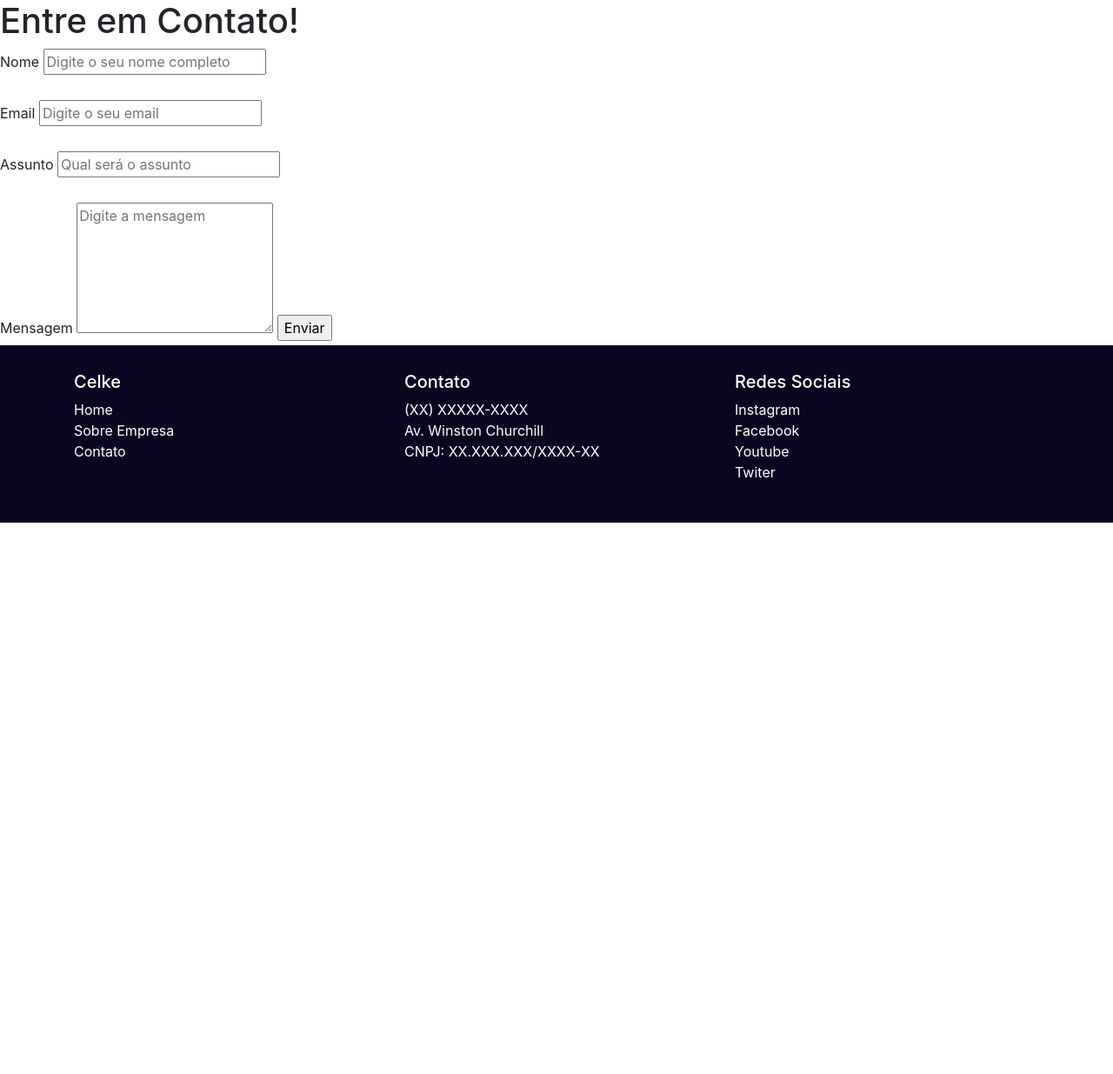
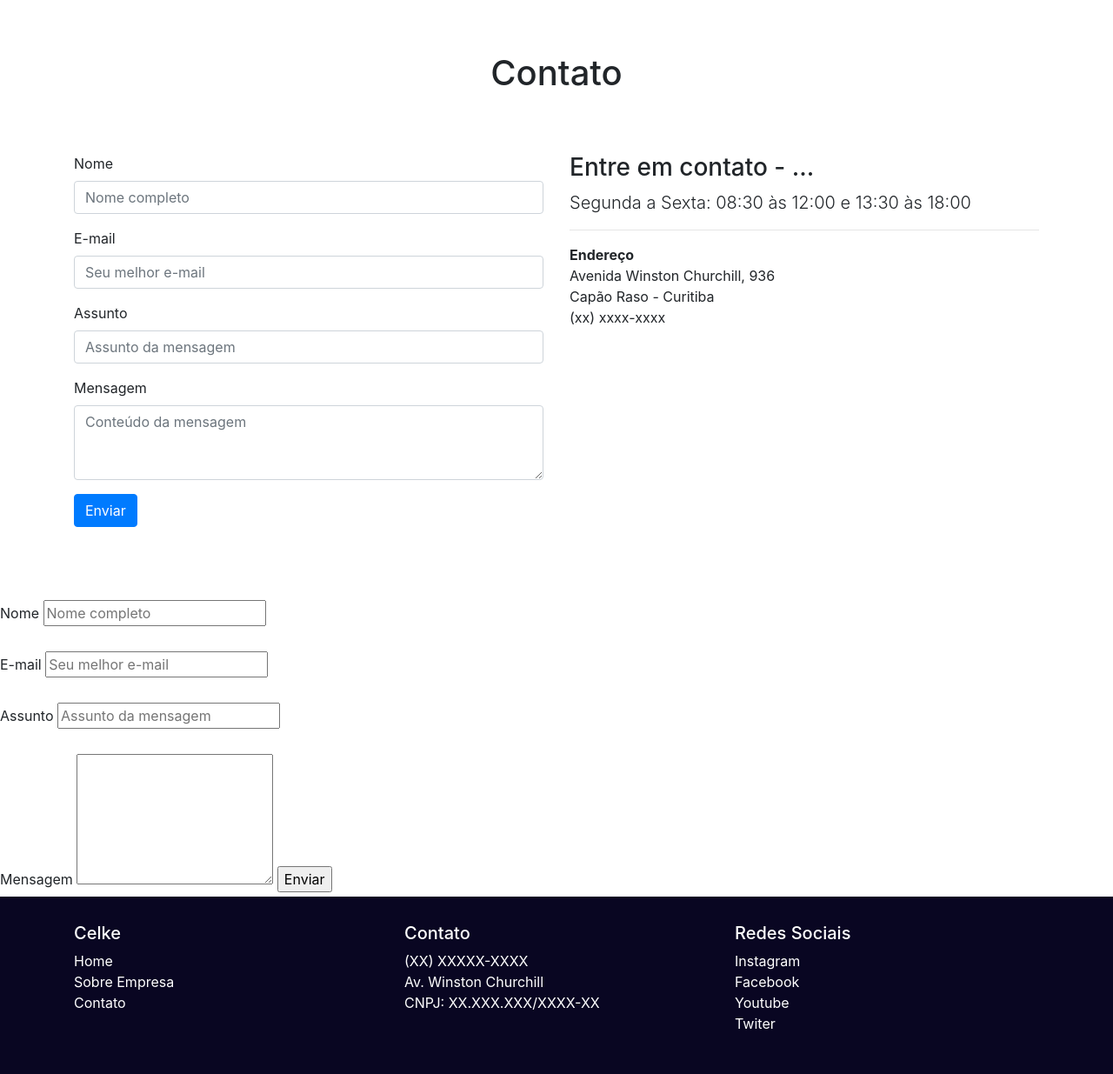
Before and after one commit to omartins-zs/Curso_celke, a PHP site: page /celke/contato in a window 1280 px wide. Shown: the part 56-1291 px from the top of the page at 87% size. Before the commit the page ends 657 px from the top, so only its background shows below. Run offline with PHP 8.4, Linux system fonts and the light colour scheme; data comes from the database, SQL or seed files in the repository.

Commit message:
Carregando o conteúdo dinâmico da página contato

```diff
--- a/app/sts/Controllers/Contato.php
+++ b/app/sts/Controllers/Contato.php
@@ -40,6 +40,9 @@ class Contato
             }
         }
 
+        $viewContact = new \App\sts\Models\StsContato();
+        $this->data['address'] = $viewContact->view();
+
         $carregarView = new \Core\ConfigView("sts/Views/contato/contato", $this->data);
         $carregarView->renderizar();
     }
--- a/app/sts/Models/StsContato.php
+++ b/app/sts/Models/StsContato.php
@@ -16,14 +16,21 @@ if (!defined('48b5ts')) {
  */
 class StsContato
 {
+    /** @var array $data Recebe os dados que devem ser inseridos no BD */
     private array $data;
+    /** @var array $dataContact Recebe os dados que são retornado do BD */
+    private array $dataContact;
 
+    /**
+     * Cadastrar nova mensagem no banco de dados
+     *
+     * @param array $data Recebe os dados que devem ser inseridos no BD
+     * @return bool Retorna true quando o cadatro é realizado com sucesso e false quando houver erro
+     */
     public function create(array $data): bool
     {
         $this->data = $data;
         $this->data['created'] = date("Y-m-d H:i:s");
-
-        //var_dump($this->data);
 
         $createContactMsg = new \App\sts\Models\helper\StsCreate();
         $createContactMsg->exeCreate("sts_contacts_msgs", $this->data);
@@ -36,4 +43,14 @@ class StsContato
             return false;
         }
     }
+
+    public function view()
+    {
+        $viewContact = new \App\sts\Models\helper\StsRead();
+        $viewContact->fullRead("SELECT title_opening_hours, opening_hours, title_address, address, address_two, phone
+                FROM sts_contacts
+                LIMIT :limit", "limit=1");
+        $this->dataContact = $viewContact->getResult();
+        return $this->dataContact[0];
+    }
 }
--- a/app/sts/Views/contato/contato.php
+++ b/app/sts/Views/contato/contato.php
@@ -10,29 +10,81 @@ if (isset($this->dados['form'])) {
     $valueForm = $this->dados['form'];
     extract($valueForm);
 }
+?>
+<div class="jumbotron head-contato">
+    <div class="container">
+        <h1 class="text-center">Contato</h1>
+    </div>
+</div>
 
-echo "<h1>Entre em Contato!</h1>";
+<div class="jumbotron contato">
+    <div class="container">
+        <div class="row featurette">
+            <div class="col-md-6 mb-4">
+                <?php
+                if (isset($_SESSION['msg'])) {
+                    echo $_SESSION['msg'];
+                    unset($_SESSION['msg']);
+                }
+                ?>
+                <form>
+                    <div class="form-group">
+                        <label for="name">Nome</label>
+                        <input name="name" type="text" class="form-control" id="name" placeholder="Nome completo" required>
+                    </div>
 
-if (isset($_SESSION['msg'])) {
-    echo $_SESSION['msg'];
-    unset($_SESSION['msg']);
-}
+                    <div class="form-group">
+                        <label for="email">E-mail</label>
+                        <input name="email" type="email" class="form-control" id="email" placeholder="Seu melhor e-mail" required>
+                    </div>
 
-?>
+                    <div class="form-group">
+                        <label for="subject">Assunto</label>
+                        <input name="subject" type="text" class="form-control" id="subject" placeholder="Assunto da mensagem" required>
+                    </div>
+
+                    <div class="form-group">
+                        <label for="content">Mensagem</label>
+                        <textarea name="content" class="form-control" id="content" rows="3" placeholder="Conteúdo da mensagem" required></textarea>
+                    </div>
+
+                    <button type="submit" class="btn btn-primary">Enviar</button>
+                </form>
+            </div>
+            <?php
+                extract($this->dados['address']);
+            ?>
+            <div class="col-md-6">
+                <h3><?= $title_opening_hours; ?></h3>
+                <p class="lead"><?= $opening_hours; ?></p>
+                <hr>
+                <address>
+                    <strong><?= $title_address; ?></strong><br>
+                    <?= $address; ?><br>
+                    <?= $address_two; ?><br>
+                    <?= $phone; ?><br>
+                </address>
+            </div>
+        </div>
+    </div>
+</div>
 
 <form method="POST" action="">
     <label>Nome</label>
-    <input type="text" name="name" placeholder="Digite o seu nome completo" value="<?php if(isset($name)) { echo $name; } ?>"><br><br>
+    <input name="name" type="text" placeholder="Nome completo" value="<?php if (isset($name)) { echo $name;}
+    ?>"><br><br>
 
-    <label>Email</label>
-
-    <input type="email" name="email" placeholder="Digite o seu email"value="<?php if(isset($email)) { echo $email; } ?>"><br><br>
+    <label>E-mail</label>
+    <input name="email" type="email" placeholder="Seu melhor e-mail" value="<?php if (isset($email)) { echo $email;}
+    ?>"><br><br>
 
     <label>Assunto</label>
-    <input type="text" name="subject" placeholder="Qual será o assunto" value="<?php if(isset($subject)) { echo $subject; } ?>"><br><br>
+    <input name="subject" type="text" placeholder="Assunto da mensagem" value="<?php if (isset($subject)) { echo $subject;}
+    ?>"><br><br>
 
     <label>Mensagem</label>
-    <textarea name="content" rows="6" placeholder="Digite a mensagem"><?php if(isset($content)) { echo $content; } ?></textarea>
+    <textarea name="content" rows="6"><?php if (isset($content)) { echo $content;}?> </textarea>
 
-    <input type="submit" name="CreatContMsg" value="Enviar">
+    <input name="CreatContMsg" type="submit" value="Enviar">
+
 </form>
```
